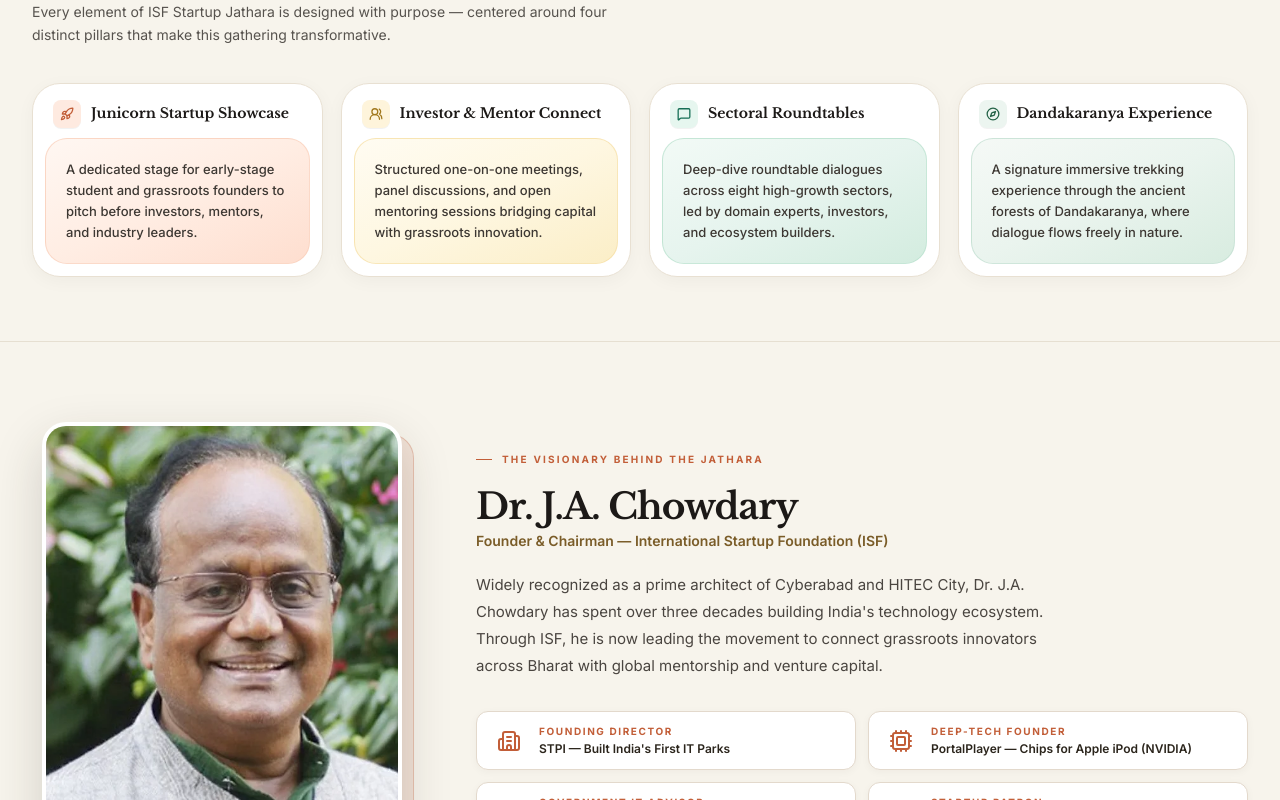
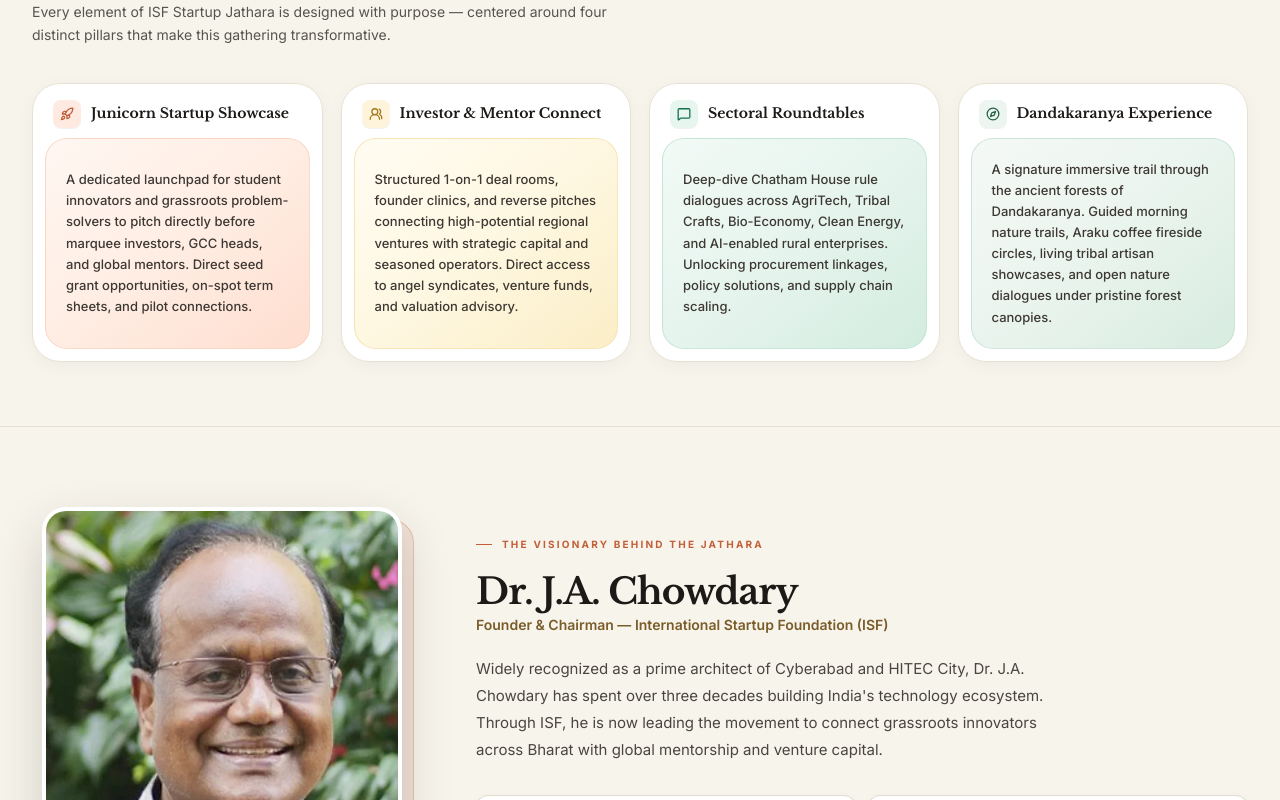
Before and after one commit to comapny230-code/ISF-Main-Port, a Next.js app: page / in a window 1280 px wide. Shown: the part 1620-2420 px from the top of the page. Built offline with nearby package versions, Linux system fonts and the light colour scheme; no server answers.

Commit message:
content(home): update four pillars cards with rich descriptions

```diff
--- a/src/components/home/FourPillarsSection.tsx
+++ b/src/components/home/FourPillarsSection.tsx
@@ -8,7 +8,7 @@ const FOUR_PILLARS = [
     title: "Junicorn Startup Showcase",
     tag: "Grassroots & Student Founders",
     description:
-      "A dedicated stage for early-stage student and grassroots founders to pitch before investors, mentors, and industry leaders.",
+      "A dedicated launchpad for student innovators and grassroots problem-solvers to pitch directly before marquee investors, GCC heads, and global mentors. Direct seed grant opportunities, on-spot term sheets, and pilot connections.",
     icon: Rocket,
     accent: "#c25e38",
     iconBg: "#feeae0",
@@ -21,7 +21,7 @@ const FOUR_PILLARS = [
     title: "Investor & Mentor Connect",
     tag: "Capital & 1-on-1 Mentorship",
     description:
-      "Structured one-on-one meetings, panel discussions, and open mentoring sessions bridging capital with grassroots innovation.",
+      "Structured 1-on-1 deal rooms, founder clinics, and reverse pitches connecting high-potential regional ventures with strategic capital and seasoned operators. Direct access to angel syndicates, venture funds, and valuation advisory.",
     icon: Users2,
     accent: "#a1781c",
     iconBg: "#fef4db",
@@ -34,7 +34,7 @@ const FOUR_PILLARS = [
     title: "Sectoral Roundtables",
     tag: "8 Growth Sectors",
     description:
-      "Deep-dive roundtable dialogues across eight high-growth sectors, led by domain experts, investors, and ecosystem builders.",
+      "Deep-dive Chatham House rule dialogues across AgriTech, Tribal Crafts, Bio-Economy, Clean Energy, and AI-enabled rural enterprises. Unlocking procurement linkages, policy solutions, and supply chain scaling.",
     icon: MessageSquare,
     accent: "#166e55",
     iconBg: "#e6f6ef",
@@ -47,7 +47,7 @@ const FOUR_PILLARS = [
     title: "Dandakaranya Experience",
     tag: "Nature & Heritage Trek",
     description:
-      "A signature immersive trekking experience through the ancient forests of Dandakaranya, where dialogue flows freely in nature.",
+      "A signature immersive trail through the ancient forests of Dandakaranya. Guided morning nature trails, Araku coffee fireside circles, living tribal artisan showcases, and open nature dialogues under pristine forest canopies.",
     icon: Compass,
     accent: "#246347",
     iconBg: "#ecf5f0",
@@ -108,7 +108,7 @@ export function FourPillarsSection() {
 
                 {/* ── INNER CANVAS CONTAINER: Pastel Canvas from Reference ── */}
                 <div
-                  className={`relative flex flex-1 flex-col justify-center rounded-[20px] sm:rounded-[22px] border p-4 sm:p-5 transition-all duration-300 min-h-[110px] sm:min-h-[120px] ${pillar.canvasBg} ${pillar.canvasBorder}`}
+                  className={`relative flex flex-1 flex-col justify-center rounded-[20px] sm:rounded-[22px] border p-4 sm:p-5 transition-all duration-300 min-h-[140px] sm:min-h-[155px] ${pillar.canvasBg} ${pillar.canvasBorder}`}
                 >
                   {/* Canvas Description Content */}
                   <p className="text-xs sm:text-[13px] leading-relaxed text-[#3d3833] font-medium">
```
